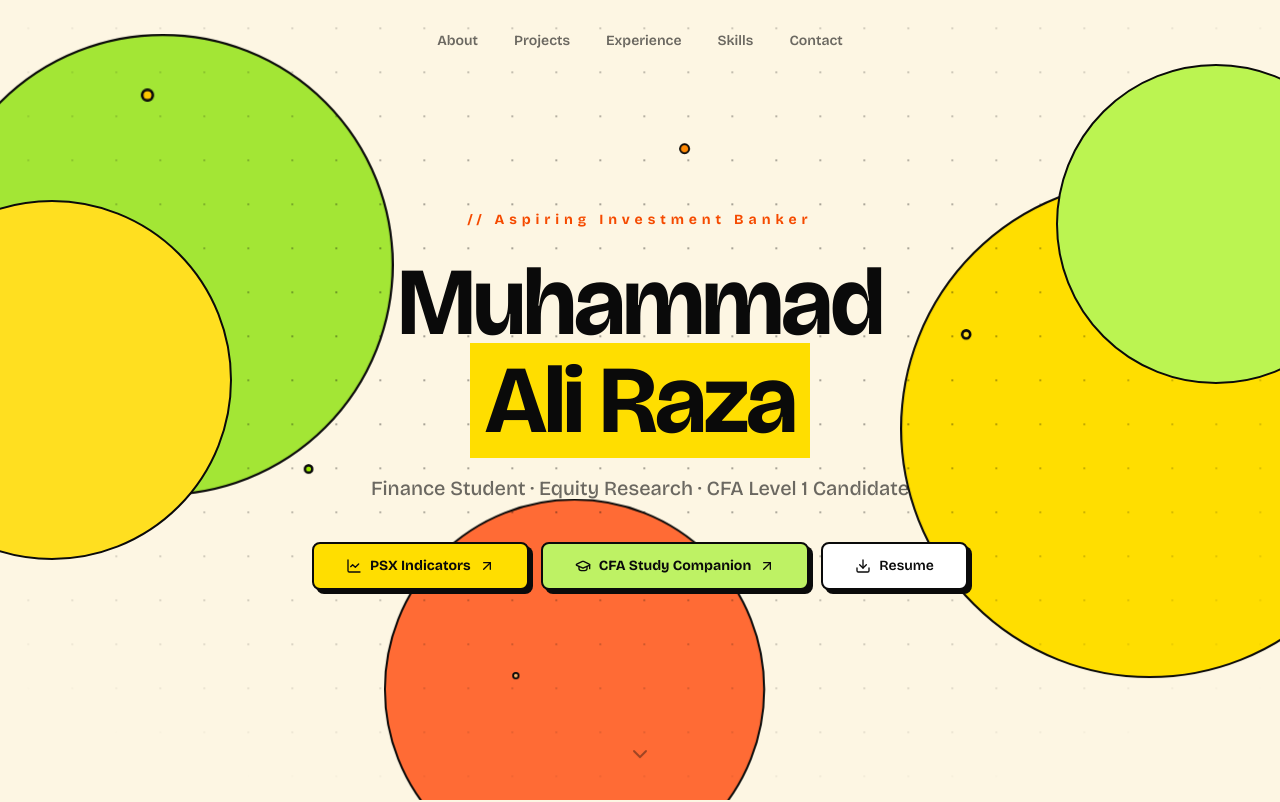
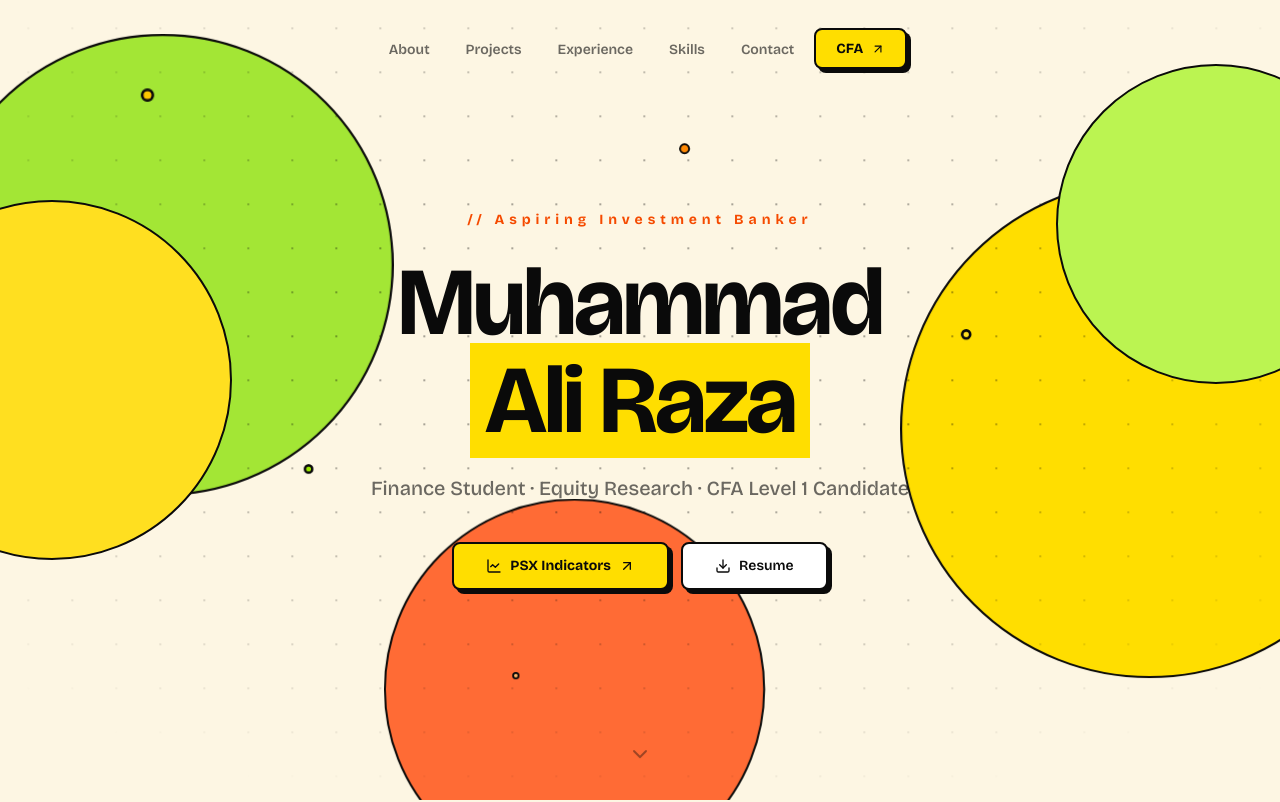
Before and after one commit to mraliasif/my-portfolio, a React (Vite) app: page / in a window 1280 px wide. Shown: the top 802 px of the page. Built offline with nearby package versions, Linux system fonts and the light colour scheme.

Commit message:
Move CFA link back to nav bar

```diff
--- a/src/components/Hero.tsx
+++ b/src/components/Hero.tsx
@@ -1,6 +1,6 @@
 import { motion, type Variants } from "framer-motion";
-import { ArrowUpRight, ChevronDown, Download, GraduationCap, LineChart } from "lucide-react";
-import { cfaHref, profile } from "../data/content";
+import { ArrowUpRight, ChevronDown, Download, LineChart } from "lucide-react";
+import { profile } from "../data/content";
 import HeroCanvas from "./HeroCanvas";
 
 const container: Variants = {
@@ -91,32 +91,22 @@ export default function Hero() {
 
         <motion.div
           variants={item}
-          className="mt-10 flex flex-col items-center justify-center gap-3 sm:flex-row sm:flex-wrap"
+          className="mt-10 flex flex-wrap items-center justify-center gap-3"
         >
           <a
             href="https://psx-indicators.vercel.app"
             target="_blank"
             rel="noopener noreferrer"
-            className="pill-primary w-full justify-center px-6! sm:w-auto sm:px-8!"
+            className="pill-primary px-8!"
           >
             <LineChart className="h-4 w-4" />
             PSX Indicators
             <ArrowUpRight className="h-4 w-4" />
           </a>
           <a
-            href={cfaHref}
-            target="_blank"
-            rel="noopener noreferrer"
-            className="pill-lime w-full justify-center px-6! sm:w-auto sm:px-8!"
-          >
-            <GraduationCap className="h-4 w-4" />
-            CFA Study Companion
-            <ArrowUpRight className="h-4 w-4" />
-          </a>
-          <a
             href={profile.resumeHref}
             download={profile.resumeFileName}
-            className="pill-ghost w-full justify-center px-6! sm:w-auto sm:px-8!"
+            className="pill-ghost px-8!"
           >
             <Download className="h-4 w-4" />
             Resume
--- a/src/components/Nav.tsx
+++ b/src/components/Nav.tsx
@@ -1,7 +1,7 @@
 import { useEffect, useState } from "react";
 import { AnimatePresence, motion } from "framer-motion";
-import { Menu, X } from "lucide-react";
-import { navLinks } from "../data/content";
+import { ArrowUpRight, Menu, X } from "lucide-react";
+import { cfaHref, navLinks } from "../data/content";
 
 export default function Nav() {
   const [scrolled, setScrolled] = useState(false);
@@ -39,6 +39,17 @@ export default function Nav() {
               </a>
             </li>
           ))}
+          <li>
+            <a
+              href={cfaHref}
+              target="_blank"
+              rel="noopener noreferrer"
+              className="pill-primary px-5! py-2!"
+            >
+              CFA
+              <ArrowUpRight className="h-3.5 w-3.5" />
+            </a>
+          </li>
         </ul>
 
         <button
@@ -70,6 +81,16 @@ export default function Nav() {
                 {link.label}
               </a>
             ))}
+            <a
+              href={cfaHref}
+              target="_blank"
+              rel="noopener noreferrer"
+              onClick={() => setOpen(false)}
+              className="pill-primary mt-2 w-full justify-center"
+            >
+              CFA
+              <ArrowUpRight className="h-4 w-4" />
+            </a>
           </motion.div>
         )}
       </AnimatePresence>
```
